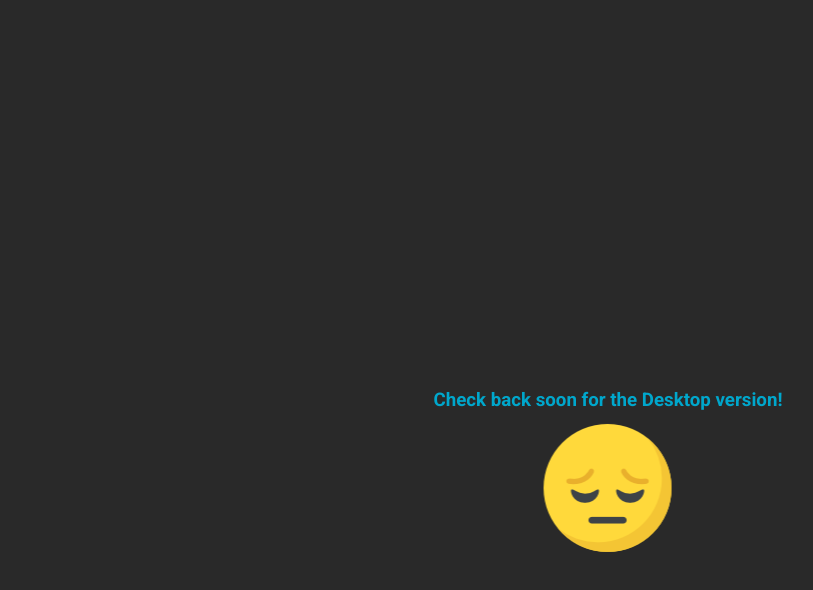
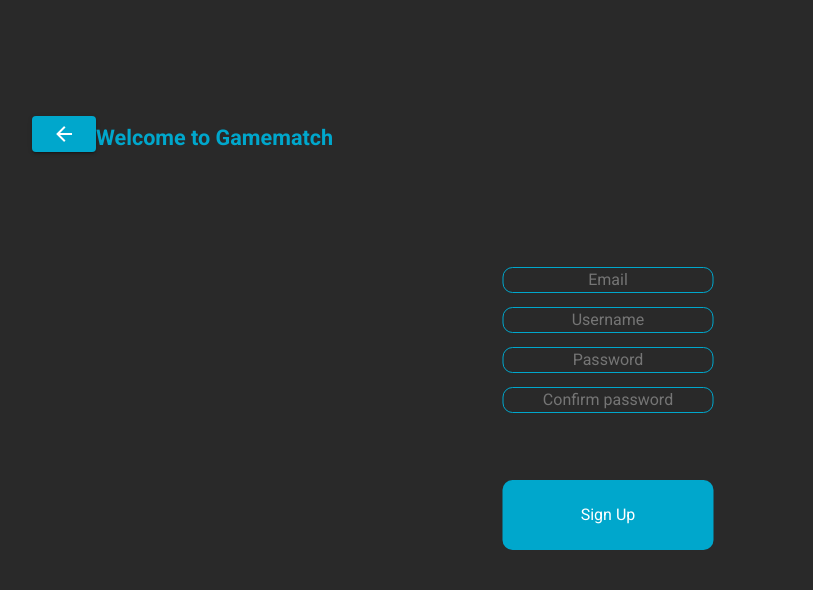
Before and after one commit to Miguel22247/MatchGame, a Vue app: page /signup in a window 1280 px wide. Shown: the top 590 px of the page, without its empty margins (32-845 px from the left). Built offline with nearby package versions, Linux system fonts and the light colour scheme; what vue-google-oauth2 would draw is missing.

Commit message:
add desktop version of the frontend

```diff
--- a/src/views/Homepage.vue
+++ b/src/views/Homepage.vue
@@ -15,6 +15,7 @@
 				<router-link to="/search"><v-btn>Search</v-btn></router-link>
 			</div>
 			<div class="display-info">
+
 			</div>
 			<div class="navbar">
 				<v-row
--- a/src/views/Landing.vue
+++ b/src/views/Landing.vue
@@ -25,27 +25,69 @@
 <style scoped>
 /*for browsers*/
 @media screen and (min-width:1025px){
-    .on-desktop {
-        color: #00A7CC;
-        position: absolute;
-        top: 50%;
-        left: 50%;
-        transform: translate(-50%, -50%);
+
+    * {
+        box-sizing: border-box;
+        margin: 0;
+        padding: 0;
     }
 
-    .on-desktop img {
-        position: absolute;
-        left: 50%;
-        transform: translate(-50%, 0%);
+    .on-desktop {
+        display: none;
     }
+
     .mobile-landing {
-        display: none;
+        height: 100%;
     }
 
     .landing-page {
         background-color: #292929;
         height: 100%;
         width: 100%;
+    }
+
+    .welcome-text {
+        color: #00A7CC;
+        position: absolute;
+        top: 50%;
+        left: 50%;
+        transform: translate(-50%, -50%);
+        font-family: Roboto;
+        font-style: normal;
+        font-weight: normal;
+        font-size: 20px;
+    }
+    .sign-in-button {
+        position: absolute;
+        top: 70%;
+        left: 50%;
+        transform: translate(-50%, -70%);
+    }
+    .sign-in-button button {
+        border: 1px solid #00A7CC;
+        top: 50%;
+        left: 50%;
+        width: 211px;
+        height: 70px;
+        color: #00A7CC;
+        border-radius: 10px;
+    }
+
+    .sign-up-button {
+        position: absolute;
+        top: 82%;
+        left: 50%;
+        transform: translate(-50%, -50%);
+    }
+
+    .sign-up-button button {
+        background: #00A7CC;
+        top: 50%;
+        left: 50%;
+        width: 211px;
+        height: 70px;
+        color: #ffffff;
+        border-radius: 10px;
     }
 }
 /*for mobile devices*/
--- a/src/views/Matches.vue
+++ b/src/views/Matches.vue
@@ -4,6 +4,10 @@
             <div class="desktop-table">
                 <h3>Check back soon for the Desktop version!</h3>
                 <img class='no-desktop' src="./../../public/icons/sad.png" alt="Sad">
+            </div>
+        </div>
+        <div class="mobile-landing">
+            <div class="container">
             </div>
         </div>
 	</div>
@@ -38,7 +42,7 @@
         transform: translate(-50%, 0%);
     }
 }
-
+/*for mobile*/
 @media screen and (max-width: 1024px) {
     .on-desktop {
         display: none;
--- a/src/views/SignIn.vue
+++ b/src/views/SignIn.vue
@@ -35,21 +35,7 @@
 
 <style scoped>
 @media screen and (min-width:1025px){
-    .on-desktop {
-        color: #00A7CC;
-        position: absolute;
-        top: 50%;
-        left: 50%;
-        transform: translate(-50%, -50%);
-    }
-
-    .on-desktop img {
-        margin-top: 10px;
-        position: absolute;
-        left: 50%;
-        transform: translate(-50%, 0%);
-    }
-    .mobile-landing {
+   .on-desktop {
         display: none;
     }
 
@@ -57,6 +43,76 @@
         background-color: #292929;
         height: 100%;
         width: 100%;
+    }
+    * {
+        box-sizing: border-box;
+        margin: 0;
+        padding: 0;
+    }
+
+    .return-button button {
+        height: 50px;
+        width: 50px;
+        position: absolute;
+        top: 14.5%;
+        left: 5%;
+    }
+    .login-text{
+        font-family: Roboto;
+        font-style: normal;
+        font-weight: normal;
+        font-size: 26px;
+        line-height: 35px;
+        color: #00A7CC;
+        position: absolute;
+        left: 10%;
+        top: 15%;
+    }
+
+    .login-forms {
+        width: 100%;
+        height: 100%;
+        position: absolute;
+        left: 50%;
+        top: 50%;
+        transform: translate(-50%, -50%);
+    }
+
+    .login-email {
+        width: 211px;
+        color: #00A7CC;
+        border-radius: 10px;
+        border: 1px solid #00A7CC;
+        position: absolute;
+        top: 35%;
+        left: 50%;
+        transform: translate(-50%, -50%);
+        text-align: center;
+    }
+
+    .login-password {
+        width: 211px;
+        color: #00A7CC;
+        border-radius: 10px;
+        border: 1px solid #00A7CC;
+        position: absolute;
+        top: 43%;
+        left: 50%;
+        transform: translate(-50%, -50%);
+        text-align: center;
+    }
+
+    .button-login-submit {
+        width: 211px;
+        height: 70px;
+        color: #FFFFFF;
+        background-color: #00A7CC;
+        border-radius: 10px;
+        position: absolute;
+        top: 50%;
+        left: 50%;
+
+        transform: translate(-50%, 0%);
     }
 }
 /*for mobile devices*/
--- a/src/views/SignUp.vue
+++ b/src/views/SignUp.vue
@@ -39,20 +39,6 @@
 <style scoped>
 @media screen and (min-width:1025px){
     .on-desktop {
-        color: #00A7CC;
-        position: absolute;
-        top: 50%;
-        left: 50%;
-        transform: translate(-50%, -50%);
-    }
-
-    .on-desktop img {
-        margin-top: 10px;
-        position: absolute;
-        left: 50%;
-        transform: translate(-50%, 0%);
-    }
-    .mobile-landing {
         display: none;
     }
 
@@ -60,6 +46,112 @@
         background-color: #292929;
         height: 100%;
         width: 100%;
+    }
+    * {
+        box-sizing: border-box;
+        margin: 0;
+        padding: 0;
+    }
+
+    .return-button button {
+        height: 50px;
+        width: 50px;
+        position: absolute;
+        top: 14.5%;
+        left: 5%;
+    }
+    .signup-text{
+        font-family: Roboto;
+        font-style: normal;
+        font-weight: normal;
+        font-size: 26px;
+        line-height: 35px;
+        color: #00A7CC;
+
+        position: absolute;
+        left: 10%;
+        top: 15%;
+    }
+
+    .signup-forms {
+        width: 100%;
+        height: 100%;
+        position: absolute;
+        left: 50%;
+        top: 50%;
+        transform: translate(-50%, -50%);
+    }
+
+    .signup-email {
+        width: 211px;
+        color: #00A7CC;
+        border-radius: 10px;
+        border: 1px solid #00A7CC;
+        position: absolute;
+        top: 35%;
+        left: 50%;
+        transform: translate(-50%, -50%);
+        text-align: center;
+    }
+
+        .signup-username {
+        width: 211px;
+        color: #00A7CC;
+        border-radius: 10px;
+        border: 1px solid #00A7CC;
+        position: absolute;
+        top: 40%;
+        left: 50%;
+        transform: translate(-50%, -50%);
+        text-align: center;
+    }
+
+    .signup-password {
+        width: 211px;
+        color: #00A7CC;
+        border-radius: 10px;
+        border: 1px solid #00A7CC;
+        position: absolute;
+        top: 45%;
+        left: 50%;
+        transform: translate(-50%, -50%);
+        text-align: center;
+    }
+
+    .signup-confirm-password{
+        width: 211px;
+        color: #00A7CC;
+        border-radius: 10px;
+        border: 1px solid #00A7CC;
+        position: absolute;
+        top: 50%;
+        left: 50%;
+        transform: translate(-50%, -50%);
+        text-align: center;
+    }
+
+    .signup-gametag {
+        width: 211px;
+        color: #00A7CC;
+        border-radius: 10px;
+        border: 1px solid #00A7CC;
+        position: absolute;
+        top: 55%;
+        left: 50%;
+        transform: translate(-50%, -50%);
+        text-align: center;
+    }
+
+    .button-signup-submit {
+        width: 211px;
+        height: 70px;
+        color: #FFFFFF;
+        background-color: #00A7CC;
+        border-radius: 10px;
+        position: absolute;
+        top: 60%;
+        left: 50%;
+        transform: translate(-50%, 0%);
     }
 }
 /*for mobile devices*/
```
